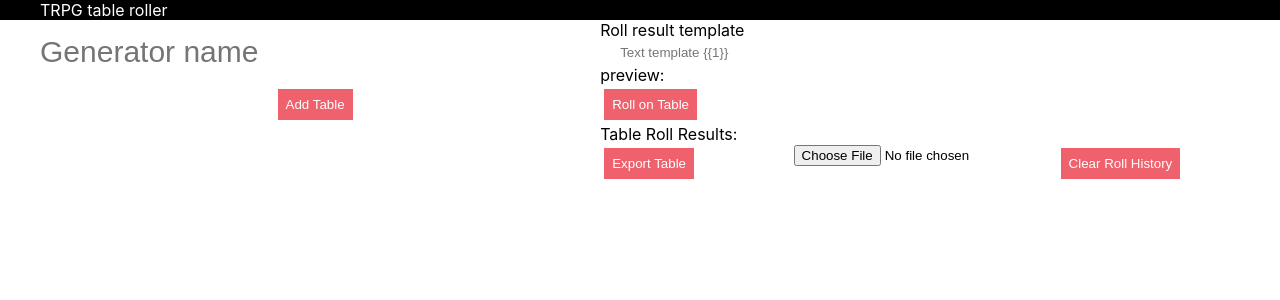
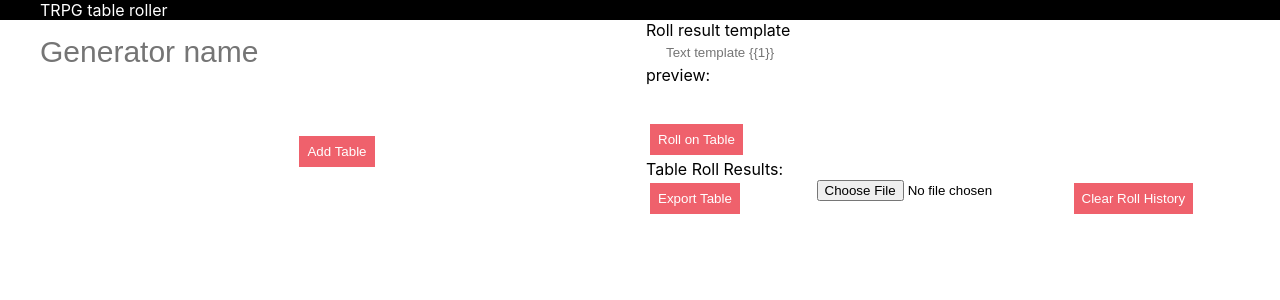
Before and after one commit to lhawes/trpg-table-roller, a React (Create React App) app: page / in a window 1280 px wide. Shown: the top 300 px of the page. Built offline with nearby package versions, Linux system fonts and the light colour scheme.

Commit message:
fix layout, add styling notes

```diff
--- a/src/components/layouts/BasePageLayout.tsx
+++ b/src/components/layouts/BasePageLayout.tsx
@@ -8,6 +8,7 @@ import { HistoryList } from '../HistoryList';
 import { RollOnTableButton } from '../RollOnTableButton';
 import { BodyContainer } from '../shared/BodyContainer';
 import { Section } from '../shared/Section';
+import { SubLayout } from '../shared/SubLayout';
 import { TableListLayout } from './TableListLayout';
 import { TextTemplateLayout } from './TextTemplateLayout'
 
@@ -15,45 +16,53 @@ const GeneratorNameLayout = css({
   gridColumn: 1,
   gridRow: 1,
 });
+const TableListSectionLayout = css({
+  gridColumn: 1,
+  gridRow: 2,
+});
 const TextTemplateLayoutStyles = css({
-  gridColumnStart: 2,
-  gridColumnEnd: 5,
+  gridColumnStart: 1,
+  gridColumnEnd: 4,
   gridRow: 1,
 });
-const TableListSectionLayout = css({
-  gridColumn: 1,
-  gridRowStart: 2,
-  gridRowEnd: 5,
-});
 const RollOnTableButtonLayout = css({
-  gridColumnStart: 2,
-  gridColumnEnd: 5,
+  gridColumnStart: 1,
+  gridColumnEnd: 4,
   gridRow: 2,
 });
 const HistoryListLayout = css({
-  gridColumnStart: 2,
-  gridColumnEnd: 5,
+  gridColumnStart: 1,
+  gridColumnEnd: 4,
   gridRow: 3,
 });
 const ExportDataButtonLayout = css({
+  gridColumn: 1,
+  gridRow: 4,
+});
+const FileUploadInputLayout = css({
   gridColumn: 2,
   gridRow: 4,
 });
-const FileUploadInputLayout = css({
+const ClearHistoryLayout = css({
   gridColumn: 3,
   gridRow: 4,
 });
-const ClearHistoryLayout = css({
-  gridColumn: 4,
-  gridRow: 4,
+
+const pageLayout = css({
+  gridTemplateColumns: `1fr 1fr`,
+  gridTemplateRows: 'auto',
+  columnGap: '12px'
+})
+
+const tableGridLayout = css({
+  gridTemplateColumns: `1fr`,
+  gridTemplateRows: 'auto',
 });
 
-const gridLayout = css({
-  gridTemplateColumns: `3fr 1fr 1fr 1fr `,
-  // gridTemplateRows: `auto ${inputHeight} 1fr ${inputHeight}`,
-  gridTemplateRows: 'auto',
-  columnGap: '10px',
-});
+const resultGridLayout = css({
+  gridTemplateColumns: `1fr 1fr 1fr `,
+  gridTemplateRows: '100px auto 1fr auto',
+})
 
 const generatorNameStyles = css({
   width: '100%',
@@ -68,15 +77,19 @@ const generatorNameStyles = css({
 export const BasePageLayout: React.FC = () => {
   return (
     <BodyContainer>
-      <Section layout={gridLayout}>
+      <Section layout={pageLayout}>
+        <SubLayout layout={tableGridLayout}>
         <div css={GeneratorNameLayout}><GeneratorName style={generatorNameStyles}/></div>
+        <div css={TableListSectionLayout}><TableListLayout /></div>
+        </SubLayout>
+        <SubLayout layout={resultGridLayout}>
         <div css={TextTemplateLayoutStyles}><TextTemplateLayout /></div>
-        <div css={TableListSectionLayout}><TableListLayout /></div>
         <div css={RollOnTableButtonLayout}><RollOnTableButton /></div>
         <div css={HistoryListLayout}><HistoryList /></div>
         <div css={ExportDataButtonLayout}><ExportDataButton /></div>
         <div css={FileUploadInputLayout}><FileUploadInput /></div>
         <div css={ClearHistoryLayout}><ClearHistory /></div>
+        </SubLayout>
       </Section>
     </BodyContainer>
   );
--- a/src/constants/styleConstants.ts
+++ b/src/constants/styleConstants.ts
@@ -8,10 +8,10 @@ export const backgroundForRed = '#f9f5ec';
 
 export const redScheme = {
   highlightPallette: {
-    primary: '#FECCCB', // main color
-    secondary: '#EF616C', // highlight color
-    light: '#FFF6F6', // light
-    dark: '#2F2C23' // dark
+    primary: '#FECCCB', // main color, good
+    secondary: '#EF616C', // highlight color, good
+    light: '#FFF6F6', // light, too red want more yellow biege
+    dark: '#2F2C23' // dark, good I like the off black
   }
 
 }
```
